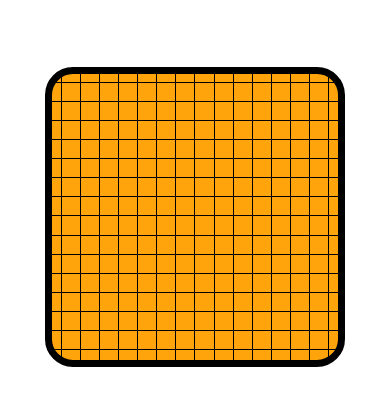
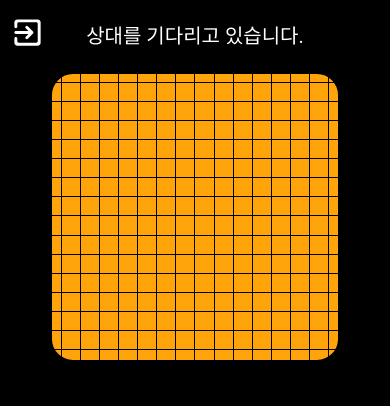
Before and after one commit to tech-hoon/take-omok, a React (Create React App) app in the folder client/: page /play in a window 390 px wide. Shown: the top 406 px of the page. Built offline with nearby package versions, Linux system fonts and the light colour scheme.

Commit message:
:lipstick: mobile css fixed

```diff
--- a/client/src/components/Board/Board.css
+++ b/client/src/components/Board/Board.css
@@ -54,6 +54,11 @@
   background-color: black;
 }
 
+.refreshButton{
+  height:48px;
+  color:#178dfc;
+}
+
 @media (min-width: 320px) and (max-width: 480px) {
   .board {
     display:grid;
--- a/client/src/components/Board/Board.js
+++ b/client/src/components/Board/Board.js
@@ -1,4 +1,5 @@
 import "./Board.css";
+import RefreshIcon from '@material-ui/icons/Refresh';
 // Todo : 바둑알 위에 선 없애기
 
 const Board = ({ array, passValue, color, turn }) => {
@@ -46,6 +47,7 @@ const Board = ({ array, passValue, color, turn }) => {
             );
           });
         })}
+        {/* <RefreshIcon fontSize="large" className="refreshButton"/> */}
       </div>
     </>
   );
--- a/client/src/components/Play/Play.css
+++ b/client/src/components/Play/Play.css
@@ -1,6 +1,5 @@
 body {
-  /* background-color: black; */
-  background-color: white;
+  background-color: black;
 }
 
 .container {
```
Also changed, not shown: 1 other file (tests, documents, lock files or other folders).
